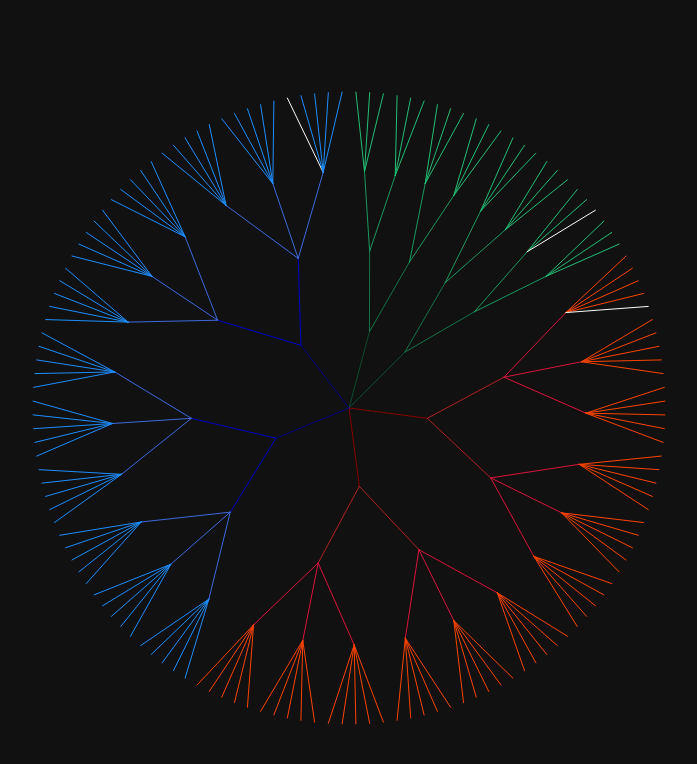
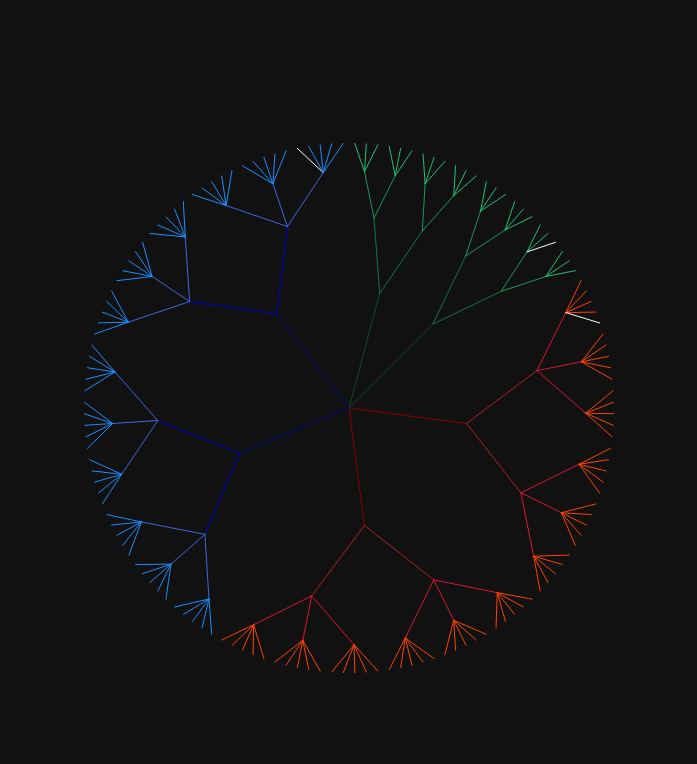
Before and after one commit to reflechant/tree-clock, a plain HTML site: page index.html in a window 1280 px wide. Shown: the whole page, without its empty margins (291-988 px from the left). Drawn offline with Linux system fonts and the light colour scheme.

Commit message:
make branches shorter with each layer

```diff
--- a/index.html
+++ b/index.html
@@ -45,6 +45,7 @@
                 y: height / 2
             };
 
+            // prime factors of 24, 60 and 60
             const factors = {
                 "hours": [2, 2, 2, 3],
                 "minutes": [2, 2, 3, 5],
@@ -62,15 +63,10 @@
                 "minutes": ['#8B0000', '#B22222', '#DC143C', '#FF4500'], // red
                 "seconds": ['#000080', '#0000CD', '#4169E1', '#1E90FF'], // blue
             };
-            const angles = {
-                "hours": 0,
-                "minutes": 2 * Math.PI / 3,
-                "seconds": 4 * Math.PI / 3
-            }
             const lines_num = {
-                "hours": 24,
-                "minutes": 60,
-                "seconds": 60
+                "hours": factors.hours.reduce((acc, curr) => acc * curr, 1),
+                "minutes": factors.minutes.reduce((acc, curr) => acc * curr, 1),
+                "seconds": factors.seconds.reduce((acc, curr) => acc * curr, 1)
             }
             const total_lines = Object.values(lines_num).reduce((acc, curr) => acc + curr, 0);
 
@@ -81,7 +77,7 @@
             for (const key of time_divisions) {
                 const sector_part = lines_num[key] / total_lines;
                 const end_angle = start_angle + 2 * Math.PI * sector_part;
-                const branch_height = Math.min(width, height) * 0.1;
+                const branch_height = Math.min(width, height) * 0.15;
 
                 lines.push(...tree_clock(
                     global_start,
--- a/tree_clock.js
+++ b/tree_clock.js
@@ -45,6 +45,8 @@ function sectors(start_angle, end_angle, number_of_sectors) {
     return result;
 }
 
+const golden_ratio = 1.62;
+
 function tree_clock(global_start, start_angle, end_angle, height, factors) {
     const result = [];
 
@@ -67,6 +69,7 @@ function tree_clock(global_start, start_angle, end_angle, height, factors) {
             }
             last_layer_branch_number *= factor;
             distance_start += height;
+            height /= golden_ratio;
             layer++;
         }
     }
```
